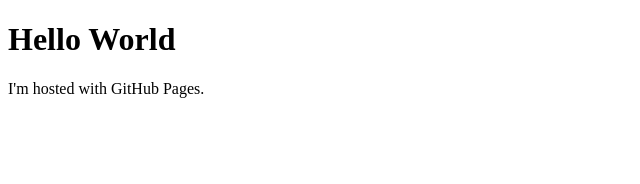
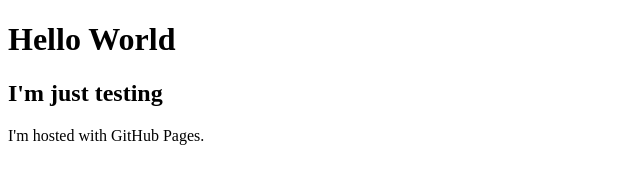
Before and after one commit to Ineo12/ineo12.github.io, a plain HTML site: page index.html in a window 1280 px wide. Shown: the whole page, without its empty margins (0-640 px from the left). Drawn offline with Linux system fonts and the light colour scheme.

Commit message:
Update index.html

```diff
--- a/index.html
+++ b/index.html
@@ -2,6 +2,7 @@
 <html>
 <body>
 <h1>Hello World</h1>
+<h2>I'm just testing</h2>
 <p>I'm hosted with GitHub Pages.</p>
 </body>
 </html>
```
